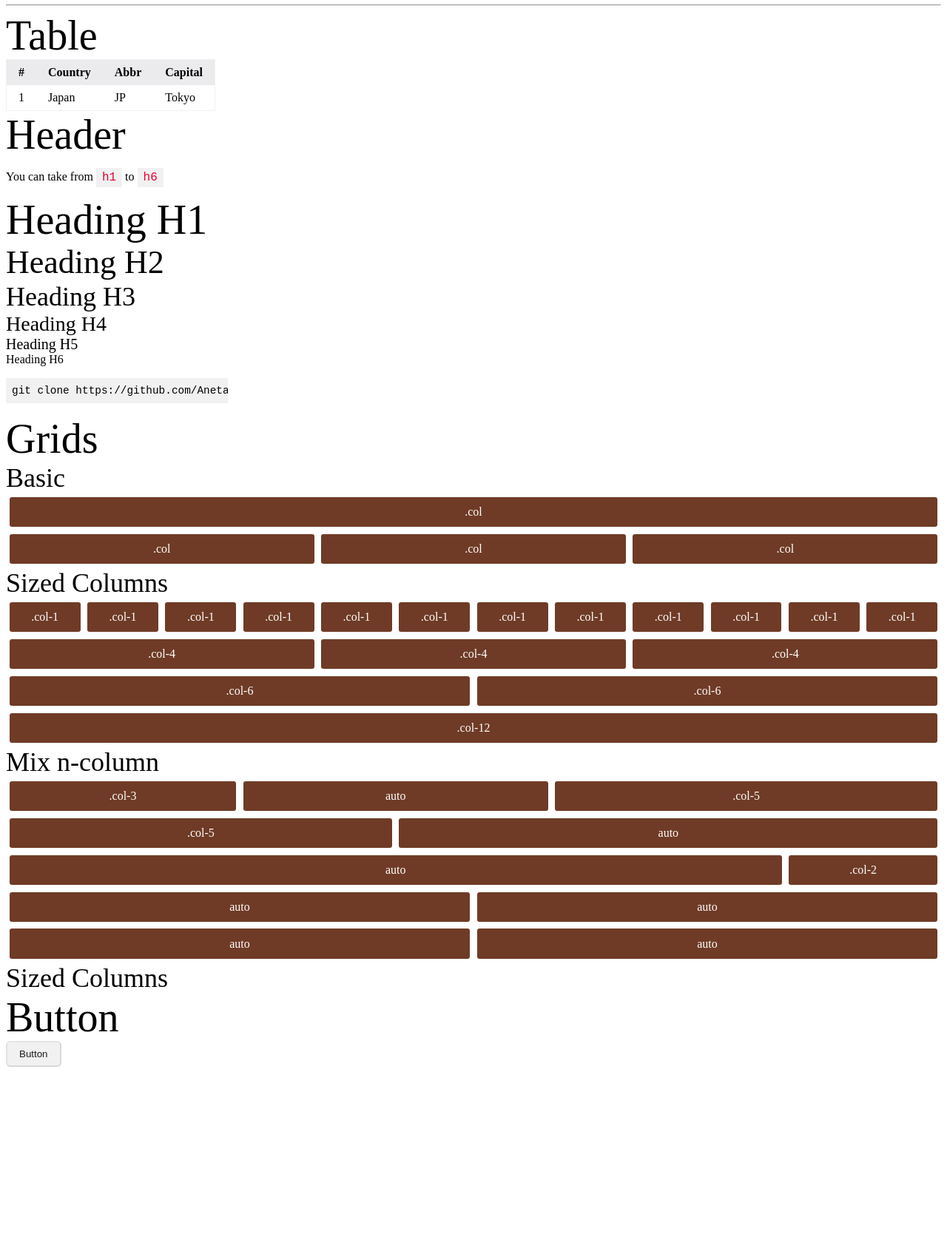
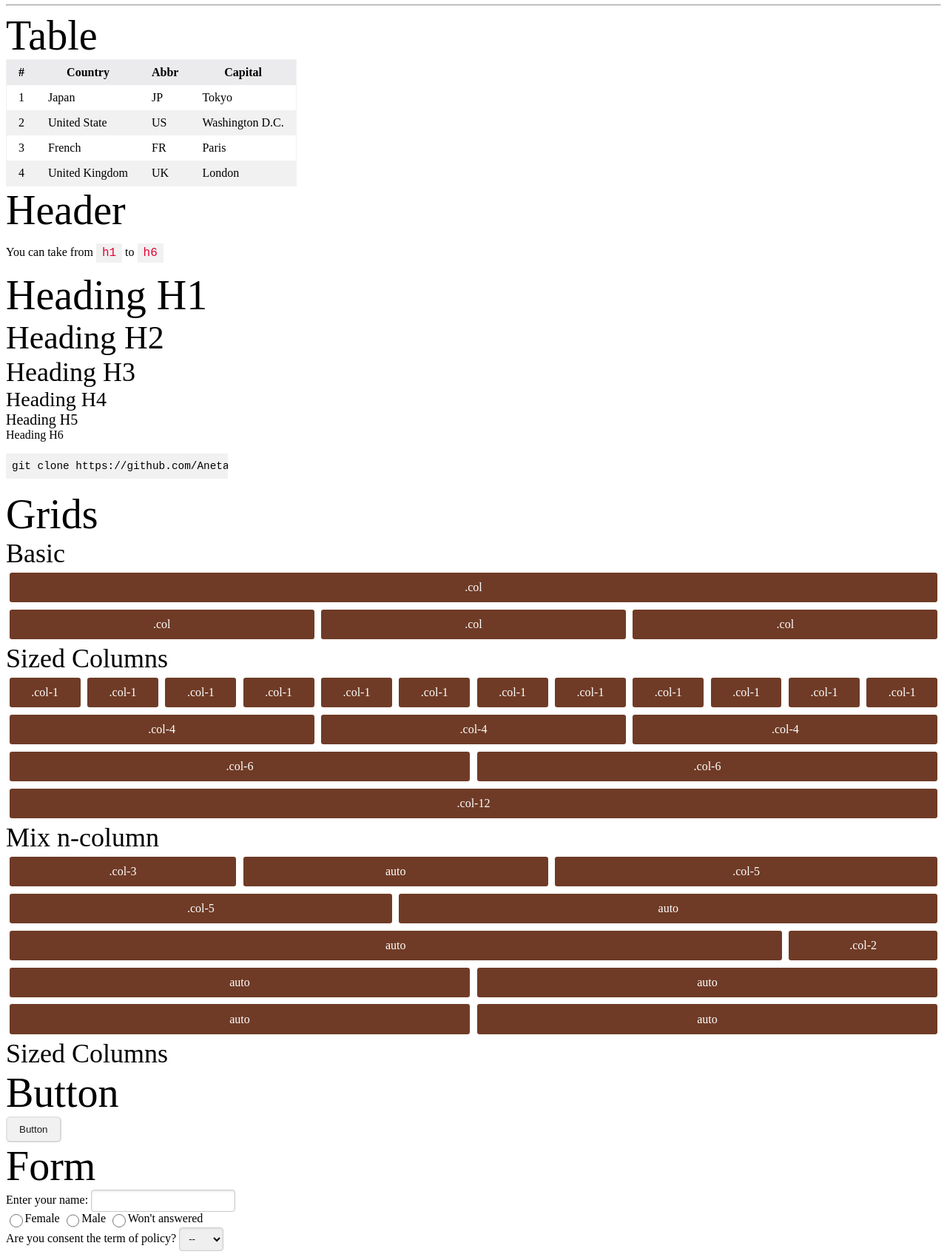
Before and after one commit to anetago/rocher-css, a website: page docs/manual/index.html in a window 1280 px wide. Shown: the part 250-1949 px from the top of the page at 74% size. Before the commit the page ends 1700 px from the top, so only its background shows below. Drawn offline with nearby package versions, Linux system fonts and the light colour scheme; files that its build step writes are made by us from their sources.

Commit message:
Implement

```diff
--- a/docs/manual/index.html
+++ b/docs/manual/index.html
@@ -72,12 +72,30 @@
               <th>Capital</th>
             </tr>
           </thead>
-          <tbody>
+          <tbody class="shade-line">
             <tr>
               <td>1</td>
               <td>Japan</td>
               <td>JP</td>
               <td>Tokyo</td>
+            </tr>
+            <tr>
+              <td>2</td>
+              <td>United State</td>
+              <td>US</td>
+              <td>Washington D.C.</td>
+            </tr>
+            <tr>
+              <td>3</td>
+              <td>French</td>
+              <td>FR</td>
+              <td>Paris</td>
+            </tr>
+            <tr>
+              <td>4</td>
+              <td>United Kingdom</td>
+              <td>UK</td>
+              <td>London</td>
             </tr>
           </tbody>
         </table>
@@ -279,5 +297,37 @@
       </div>
     </div>
 
+    <!-- Form -->
+    <div class="rocher">
+      <h1>Form</h1>
+      <div class="showcase">
+        <form>
+          <div>
+            <label for="name">Enter your name: </label>
+            <input type="text" name="name" id="name" required>
+          </div>
+          <div>
+            <label for="gender">
+              <input type="radio" name="gender" value="female">Female</label>
+            </label>
+            <label for="gender">
+              <input type="radio" name="gender" value="male">Male</label>
+            </label>
+            <label for="gender">
+              <input type="radio" name="gender" value="da">Won't answered</label>
+            </label>
+          </div>
+          <div>
+            <label for="">Are you consent the term of policy?</label>
+            <select>
+              <option selected="selected">--</option>
+              <option>Yes</option>
+              <option>No</option>
+            </select>
+          </div>
+        </form>
+      </div>
+    </div>
+
   </body>
 </html>
--- a/src/forms/forms.scss
+++ b/src/forms/forms.scss
@@ -27,3 +27,9 @@ textarea {
     box-shadow: inset 0 1px 3px #ddd;
     border-radius: 4px;
 }
+
+input[type="radio"] {
+    width: 1.1rem;
+    height: 1.1rem;
+    transition: all .2s ease;
+}
--- a/src/tables/tables.scss
+++ b/src/tables/tables.scss
@@ -3,8 +3,10 @@
  */
 
 table {
+    position: relative;
     max-width: 100%;
     display: table;
+    overflow-x: auto;
     border-collapse: collapse;
     border-spacing: 0;
     border: 1px solid var(--tbl-border-color);
@@ -22,3 +24,11 @@ th {
 thead {
     background-color: rgba(216, 216, 220, 0.5);
 }
+
+tbody {
+    &.shade-line {
+        tr:nth-child(2n) {
+            background: var(--snow-white);
+        }
+    }
+}
```
